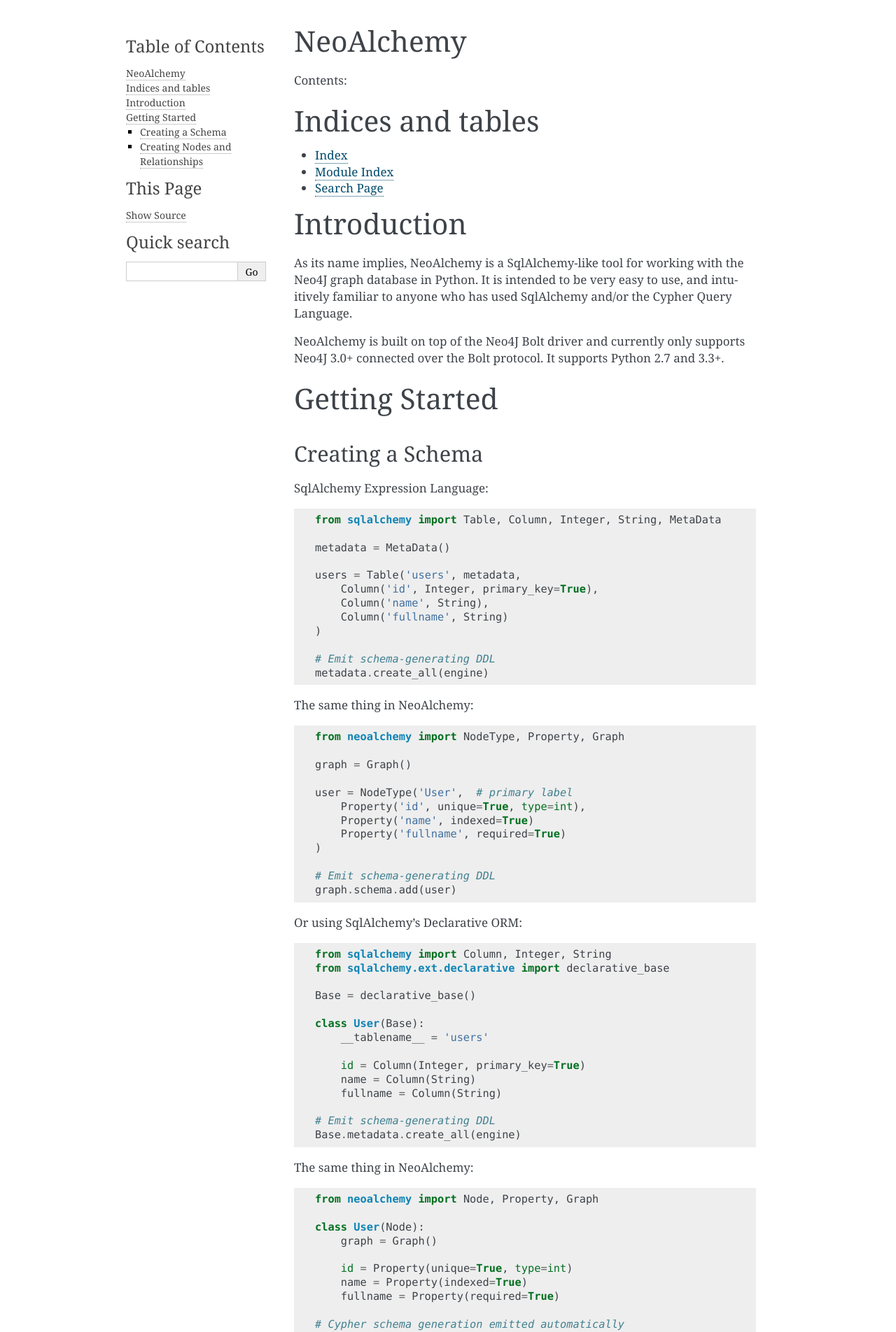
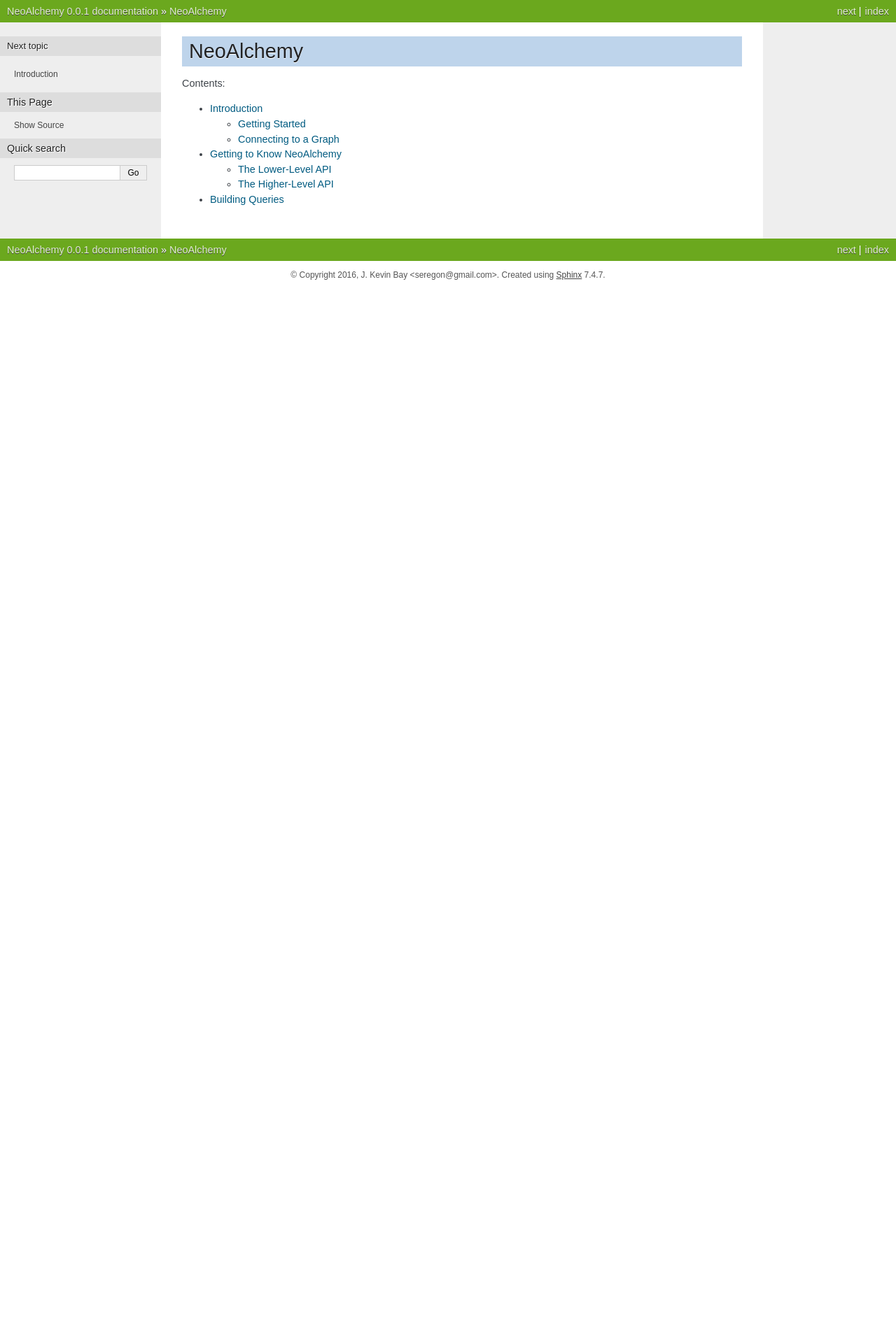
Before and after one commit to TwoBitAlchemist/NeoAlchemy, a Sphinx documentation site: the page built from source/index.rst, in a window 1280 px wide. Shown: the top 1904 px of the page at 70% size. Built offline with Sphinx 7.4.7, drawn with Linux system fonts in a browser that asks for light colours; after the commit the page ends 900 px from its top, so only the background shows below that; some of the changed text lies outside the part shown.

Commit message:
Added lots of documentation

```diff
--- a/source/conf.py
+++ b/source/conf.py
@@ -127,7 +127,7 @@ todo_include_todos = True
 # The theme to use for HTML and HTML Help pages.  See the documentation for
 # a list of builtin themes.
 #
-html_theme = 'alabaster'
+html_theme = 'nature'
 
 # Theme options are theme-specific and customize the look and feel of a theme
 # further.  For a list of options available for each theme, see the
--- a/source/index.rst
+++ b/source/index.rst
@@ -6,157 +6,6 @@ Contents:
 .. toctree::
    :maxdepth: 2
 
-Indices and tables
-==================
-
-* :ref:`genindex`
-* :ref:`modindex`
-* :ref:`search`
-
-
-
-Introduction
-============
-
-As its name implies, NeoAlchemy is a SqlAlchemy-like tool for working with the
-Neo4J graph database in Python. It is intended to be very easy to use, and
-intuitively familiar to anyone who has used SqlAlchemy and/or the Cypher
-Query Language.
-
-NeoAlchemy is built on top of the Neo4J Bolt driver and
-currently only supports Neo4J 3.0+ connected over the Bolt protocol. It
-supports Python 2.7 and 3.3+.
-
-
-Getting Started
-===============
-
-Creating a Schema
------------------
-
-SqlAlchemy Expression Language::
-
-    from sqlalchemy import Table, Column, Integer, String, MetaData
-
-    metadata = MetaData()
-
-    users = Table('users', metadata,
-        Column('id', Integer, primary_key=True),
-        Column('name', String),
-        Column('fullname', String)
-    )
-
-    # Emit schema-generating DDL
-    metadata.create_all(engine)
-
-
-The same thing in NeoAlchemy::
-
-    from neoalchemy import NodeType, Property, Graph
-
-    graph = Graph()
-
-    user = NodeType('User',  # primary label
-        Property('id', unique=True, type=int),
-        Property('name', indexed=True)
-        Property('fullname', required=True)
-    )
-
-    # Emit schema-generating DDL
-    graph.schema.add(user)
-
-
-Or using SqlAlchemy's Declarative ORM::
-
-    from sqlalchemy import Column, Integer, String
-    from sqlalchemy.ext.declarative import declarative_base
-
-    Base = declarative_base()
-
-    class User(Base):
-        __tablename__ = 'users'
-
-        id = Column(Integer, primary_key=True)
-        name = Column(String)
-        fullname = Column(String)
-
-    # Emit schema-generating DDL
-    Base.metadata.create_all(engine)
-
-
-The same thing in NeoAlchemy::
-
-    from neoalchemy import Node, Property, Graph
-
-    class User(Node):
-        graph = Graph()
-
-        id = Property(unique=True, type=int)
-        name = Property(indexed=True)
-        fullname = Property(required=True)
-
-    # Cypher schema generation emitted automatically
-    # No user action required
-
-
-Creating Nodes and Relationships
---------------------------------
-
-Like SqlAlchemy, NeoAlchemy features a low-level and a high-level database
-API. The lower-level API offers **control** and **flexibility**, while the
-higher-level API offers **automation**. You can use either or both, however
-you choose. The two APIs do not conflict in any way. The high-level API is
-built on top of the low-level API, and in many places is syntactic sugar.
-
-
-The low-level API is a query-building API, and aims to feel like writing
-Cypher in Python. The ``Create`` object works with the low-level ``NodeType``
-class to automate producing parametrized Cypher queries ready for
-consumption by a call to ``graph.query``.
-
-Let's start with a simplified version of ``user`` from above::
-
-    In [1]: user = NodeType('User', Property('name', unique=True))
-
-Then import ``Create``::
-
-    In [2]: from neoalchemy.cypher import Create
-
-    In [3]: create = Create(user)
-
-This gives you a ``Create`` object, a simple query builder. You can stringify
-it to see the underlying Cypher statement::
-
-    In [4]: str(create)
-    Out[4]: 'CREATE (node:User {name: {name}})'
-
-The query expects a parameter to correspond with the ``Property`` we defined.
-You can see the current dict of parameters::
-
-    In [5]: create.params
-    Out[5]: {'name': None}
-
-Once you set it::
-
-    In [6]: create.params['name'] = 'Neo'
-
-It's ready to be written to the graph::
-
-    In [7]: graph.query(create, **create.params)
-    Out[7]: <neo4j.v1.session.StatementResult at 0x7ffa9e73d470>
-
-Like Cypher, NeoAlchemy endeavors to allow you to express nodes and
-relationships **visually**, using an ASCII-art-like syntax::
-
-    In [8]: create = Create(user)['KNOWS'](user)
-
-    In [9]: str(create)
-    Out[9]: 'CREATE (node:User {name: {name}})-[:KNOWS]->(node1:User {name1: {name1}})'
-
-As you can see, this builds a query that creates a simple relationship between
-two users. As before, it needs values set for its parameters::
-
-    In [10]: create.params
-    Out[10]: {'name': None, 'name1': None}
-
-but is otherwise ready for ``graph.query``.
+   intro
+   apis
+   low-api
```
Also changed, not shown: source/apis.rst (added, +127 -0 lines), source/intro.rst (added, +66 -0 lines), source/low-api.rst (added, +7 -0 lines).
